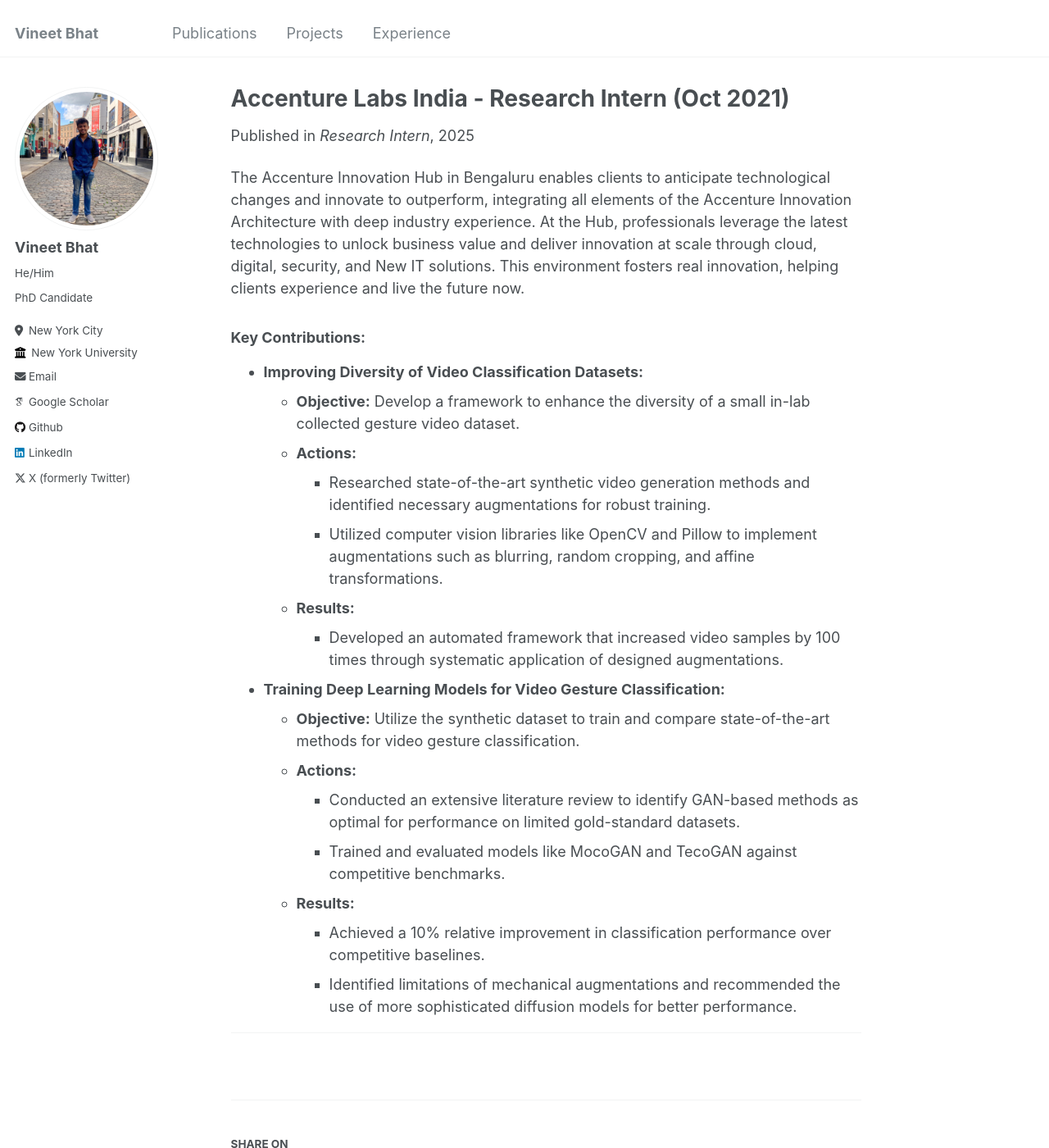
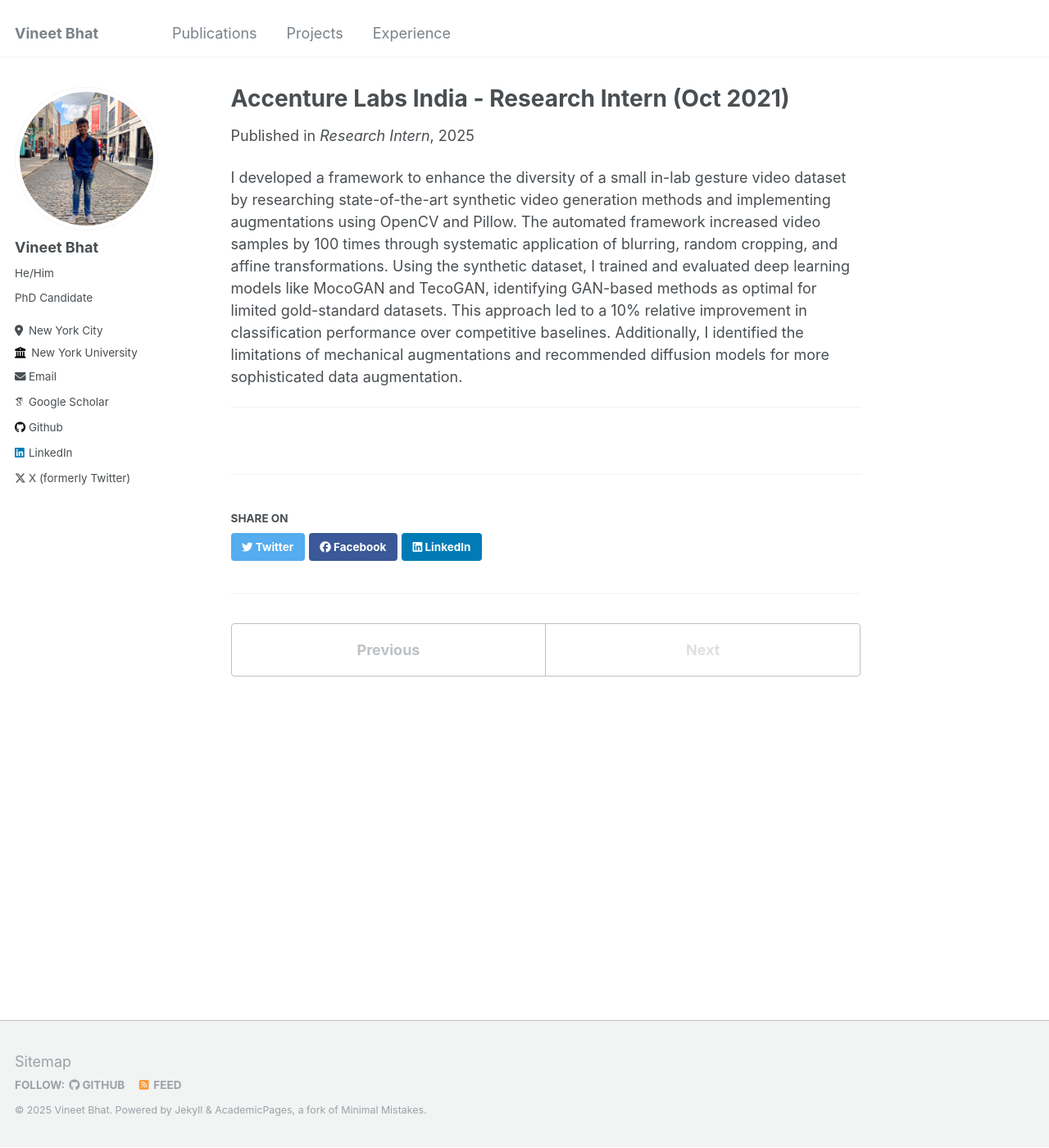
Before and after one commit to vineet2104/vineet2104.github.io, a Jekyll site: the page built from _experience/2022-fall-experience-4.md, in a window 1280 px wide and 1400 px high. Shown: the whole window at 82% size. Built offline with Jekyll 4.4.1, drawn with Linux system fonts in a browser that asks for light colours; some web fonts are replaced.

Commit message:
Update 2022-fall-experience-4.md

```diff
--- a/_experience/2022-fall-experience-4.md
+++ b/_experience/2022-fall-experience-4.md
@@ -7,25 +7,6 @@ venue: "Research Intern"
 location: "Bengaluru, India (Remote)"
 ---
 
-The Accenture Innovation Hub in Bengaluru enables clients to anticipate technological changes and innovate to outperform, integrating all elements of the Accenture Innovation Architecture with deep industry experience. At the Hub, professionals leverage the latest technologies to unlock business value and deliver innovation at scale through cloud, digital, security, and New IT solutions. This environment fosters real innovation, helping clients experience and live the future now.
-
-### Key Contributions:
-
-* **Improving Diversity of Video Classification Datasets:**
-  - **Objective:** Develop a framework to enhance the diversity of a small in-lab collected gesture video dataset.
-  - **Actions:**
-    - Researched state-of-the-art synthetic video generation methods and identified necessary augmentations for robust training.
-    - Utilized computer vision libraries like OpenCV and Pillow to implement augmentations such as blurring, random cropping, and affine transformations.
-  - **Results:**
-    - Developed an automated framework that increased video samples by 100 times through systematic application of designed augmentations.
-
-* **Training Deep Learning Models for Video Gesture Classification:**
-  - **Objective:** Utilize the synthetic dataset to train and compare state-of-the-art methods for video gesture classification.
-  - **Actions:**
-    - Conducted an extensive literature review to identify GAN-based methods as optimal for performance on limited gold-standard datasets.
-    - Trained and evaluated models like MocoGAN and TecoGAN against competitive benchmarks.
-  - **Results:**
-    - Achieved a 10% relative improvement in classification performance over competitive baselines.
-    - Identified limitations of mechanical augmentations and recommended the use of more sophisticated diffusion models for better performance.
+I developed a framework to enhance the diversity of a small in-lab gesture video dataset by researching state-of-the-art synthetic video generation methods and implementing augmentations using OpenCV and Pillow. The automated framework increased video samples by 100 times through systematic application of blurring, random cropping, and affine transformations. Using the synthetic dataset, I trained and evaluated deep learning models like MocoGAN and TecoGAN, identifying GAN-based methods as optimal for limited gold-standard datasets. This approach led to a 10% relative improvement in classification performance over competitive baselines. Additionally, I identified the limitations of mechanical augmentations and recommended diffusion models for more sophisticated data augmentation.
 
 ---
```
